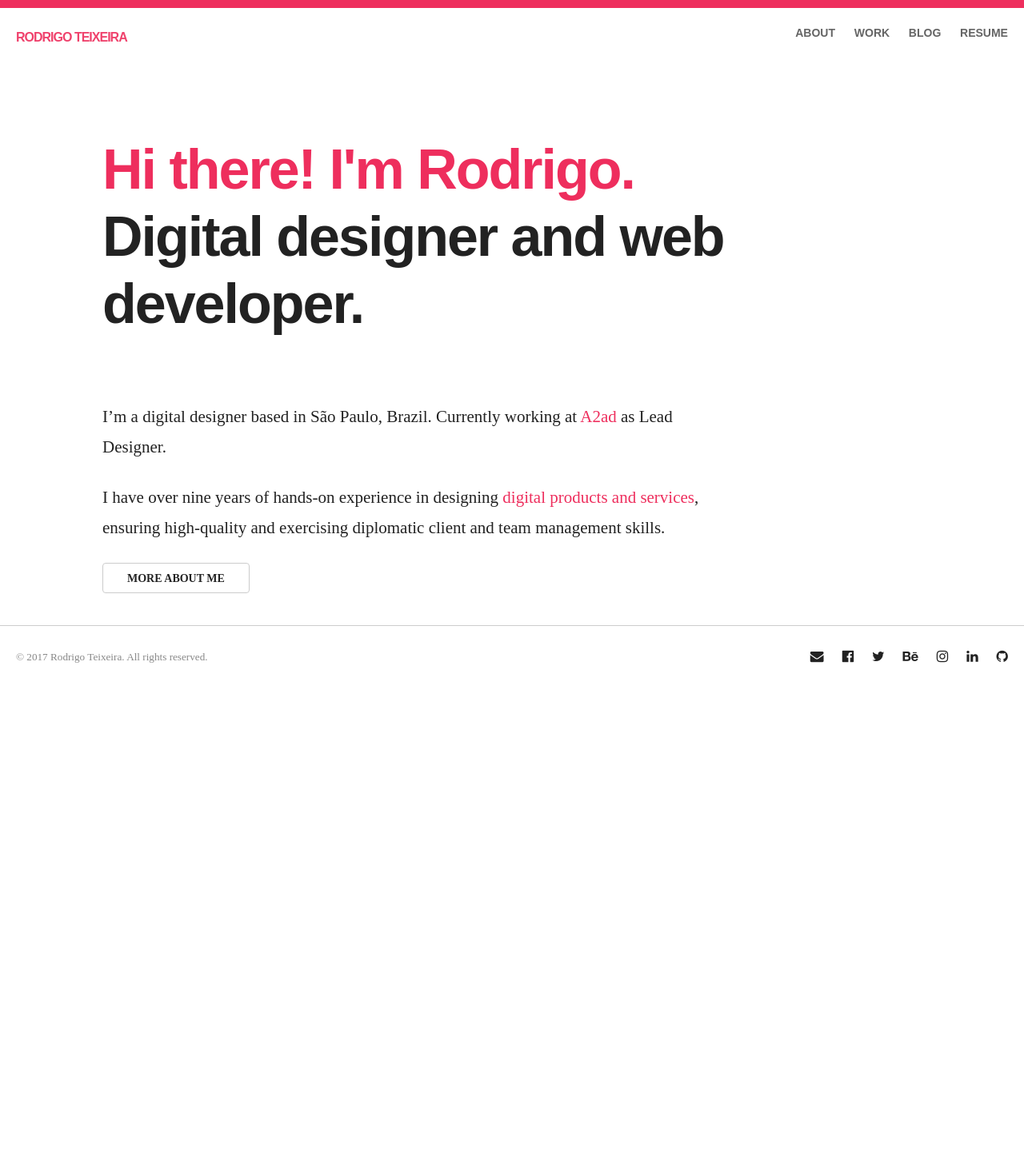
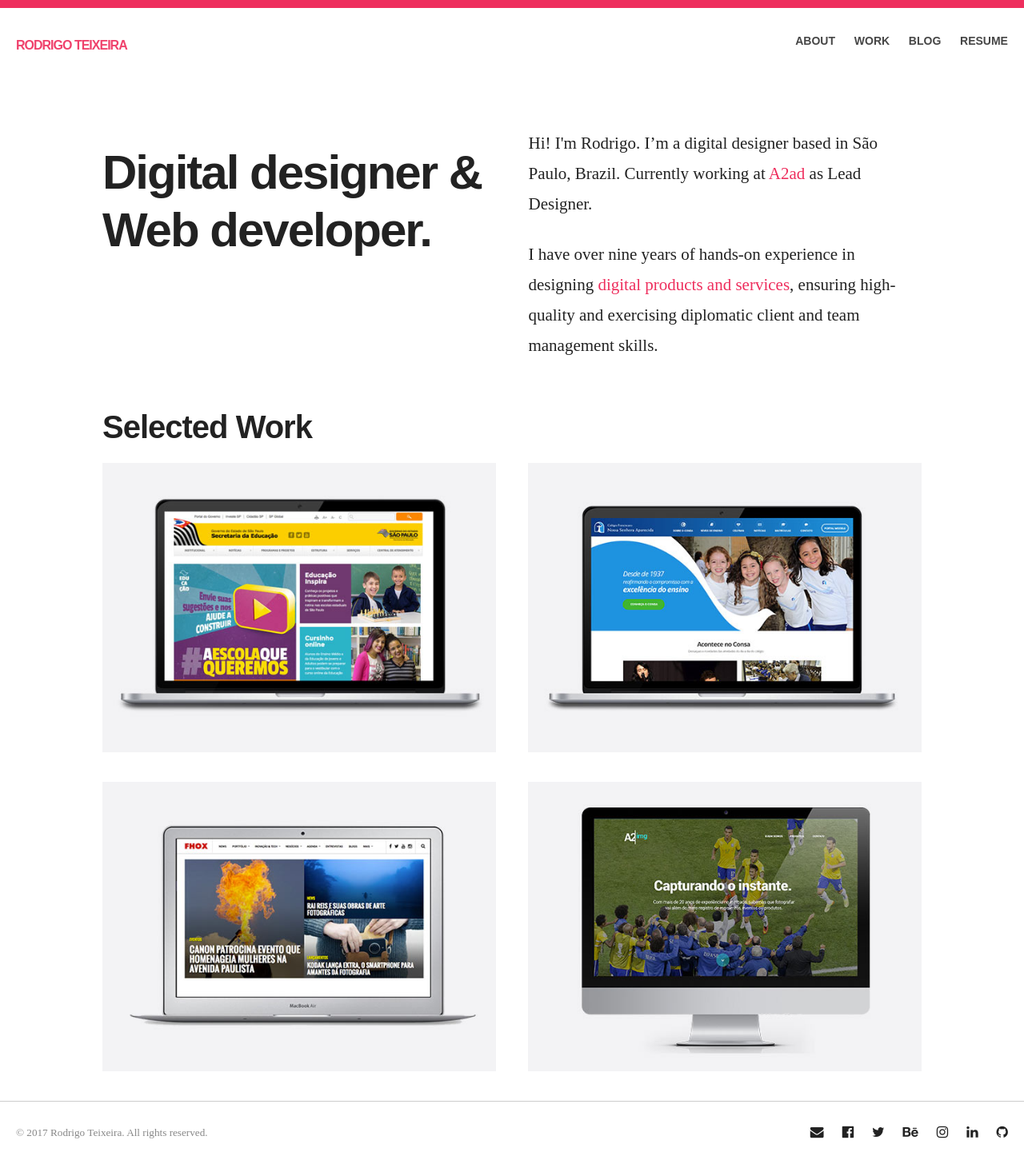
Before and after one commit to drigoteixeira/drigoteixeira.github.io, a Jekyll site: the page built from index.html, in a window 1280 px wide. Shown: the whole page at 80% size. Built offline with Jekyll 4.4.1, drawn with Linux system fonts in a browser that asks for light colours; nearby versions of some CDN libraries; before the commit the page ends 910 px from its top, so only the background shows below that.

Commit message:
Update homepage

```diff
--- a/_layouts/home.html
+++ b/_layouts/home.html
@@ -53,7 +53,7 @@
 
   </head>
 
-  <body class="home">
+  <body class="homepage">
 
     {% include header.html %}
 
--- a/_scss/layout.scss
+++ b/_scss/layout.scss
@@ -9,9 +9,6 @@ HEADER
   padding: 50px 0 0 0;
 }
 
-.hero-cover {
-  padding: 80px 0 0 0;
-}
 
 .jumbo {
   position: relative;
@@ -41,7 +38,7 @@ HEADER
 }
 
 .jumbo {
-  padding: 80px 0;
+  padding: 20px 0 80px 0;
   height: 100%;
 }
 
@@ -51,16 +48,10 @@ HEADER
   z-index: 9999;
   opacity: 0.9;
   height: 80px;
-  position: absolute;
-  top: 0;
   transition: top 0.2s ease-in-out;
   width: 100%;
   color: $gray-3;
-  margin-bottom: 60px;
-}
-
-.nav-up {
-  top: -80px;
+  margin-bottom: 40px;
 }
 
 .logo {
@@ -104,7 +95,7 @@ HEADER
 }
 
 .menu li a {
-  color: $gray-5;
+  color: $gray-3;
   text-transform: uppercase;
 }
 
@@ -457,9 +448,7 @@ figure.highlight {
   margin-bottom: 40px;
 }
 
-.page {
-  padding-top: 100px;
-}
+
 
 .next-project {
   padding: 40px 0;
@@ -467,5 +456,6 @@ figure.highlight {
 }
 
 footer .right {
+  text-align: right;
   padding-right: 20px;
 }
--- a/_scss/typography.scss
+++ b/_scss/typography.scss
@@ -58,7 +58,7 @@ p {
 }
 
 .heading {
-    font-size: 60px;
+    font-size: 50px;
     font-weight: 700;
     letter-spacing: -2px;
     margin-top: 0;
@@ -75,7 +75,7 @@ p {
 
 .hero-cover .heading {
     text-align: left;
-    font-size: 70px;
+    font-size: 60px;
 }
 
 
--- a/index.html
+++ b/index.html
@@ -4,24 +4,65 @@ layout: home
 <div class="hero-cover">
     <div class="container">
         <div class="row">
-            <div class="ten columns jumbo">
-                <h1 class="heading"><span>Hi there! I'm Rodrigo.</span> Digital designer and web developer.</h1>
+            <div class="six columns jumbo">
+                <h1 class="heading">Digital designer &amp; Web developer.</h1>
+            </div>
+            <div class="six columns">
+                <p><strong>Hi! I'm Rodrigo.</strong> I’m a digital designer based in São Paulo, Brazil. Currently working at <a href="http://www.a2ad.com.br">A2ad</a> as Lead Designer. </p>
+
+                <p>I have over nine years of hands-on experience in designing <a href="/work/">digital products and services</a>, ensuring high-quality and exercising diplomatic client and team management skills. </p>
+
+
             </div>
         </div>
     </div>
 </div>
 
-<div class="container">
+
+<div id="work" class="selected-work container">
+
+    <h2>Selected Work</h2>
+
     <div class="row">
-        <div class="nine columns">
-            <p>I’m a digital designer based in São Paulo, Brazil. Currently working at <a href="http://www.a2ad.com.br">A2ad</a> as Lead Designer. </p>
-
-            <p>I have over nine years of hands-on experience in designing <a href="/work/">digital products and services</a>, ensuring high-quality and exercising diplomatic client and team management skills. </p>
+        <div class="six columns">
+            <figure class="imghvr-fade"> <img src="/img/educacao-highlight.jpg" alt="Educação" class="scale">
+                <figcaption>
+                    <h4 class="ih-fade-down ih-delay-sm">EducaçãoSP.</h4>
+                    <p class="lead">Information Architecture, Visual Design</p>
+                </figcaption>
+                <a href="/work/educacao"></a>
+            </figure>
+        </div>
+        <div class="six columns">
+            <figure class="imghvr-fade"> <img src="/img/consa-highlight.jpg" alt="Consa" class="scale">
+                <figcaption>
+                    <h4 class="ih-fade-down ih-delay-sm">Consa.</h4>
+                    <p class="lead">Information Architecture, Visual Design, SEO</p>
+                </figcaption>
+                <a href="/work/consa/"></a>
+            </figure>
         </div>
     </div>
 
     <div class="row">
-        <a class="button" href="/about/">More about me </a>
+        <div class="six columns">
+            <figure class="imghvr-fade"> <img src="/img/fhox-highlight.jpg" alt="FHOX" class="scale">
+                <figcaption>
+                    <h4 class="ih-fade-down ih-delay-sm">FHOX.</h4>
+                    <p class="lead">UX, Visual Design and SEO</p>
+                </figcaption>
+                <a href="/work/fhox/"></a>
+            </figure>
+        </div>
+        <div class="six columns">
+            <figure class="imghvr-fade"> <img src="/img/a2img-highlight.jpg" alt="A2IMG" class="scale">
+                <figcaption>
+                    <h4 class="ih-fade-down ih-delay-sm">A2IMG.</h4>
+                    <p class="lead">Information Architecture, Visual Design</p>
+                </figcaption>
+                <a href="/work/a2img/"></a>
+            </figure>
+        </div>
     </div>
 
 </div>
```
